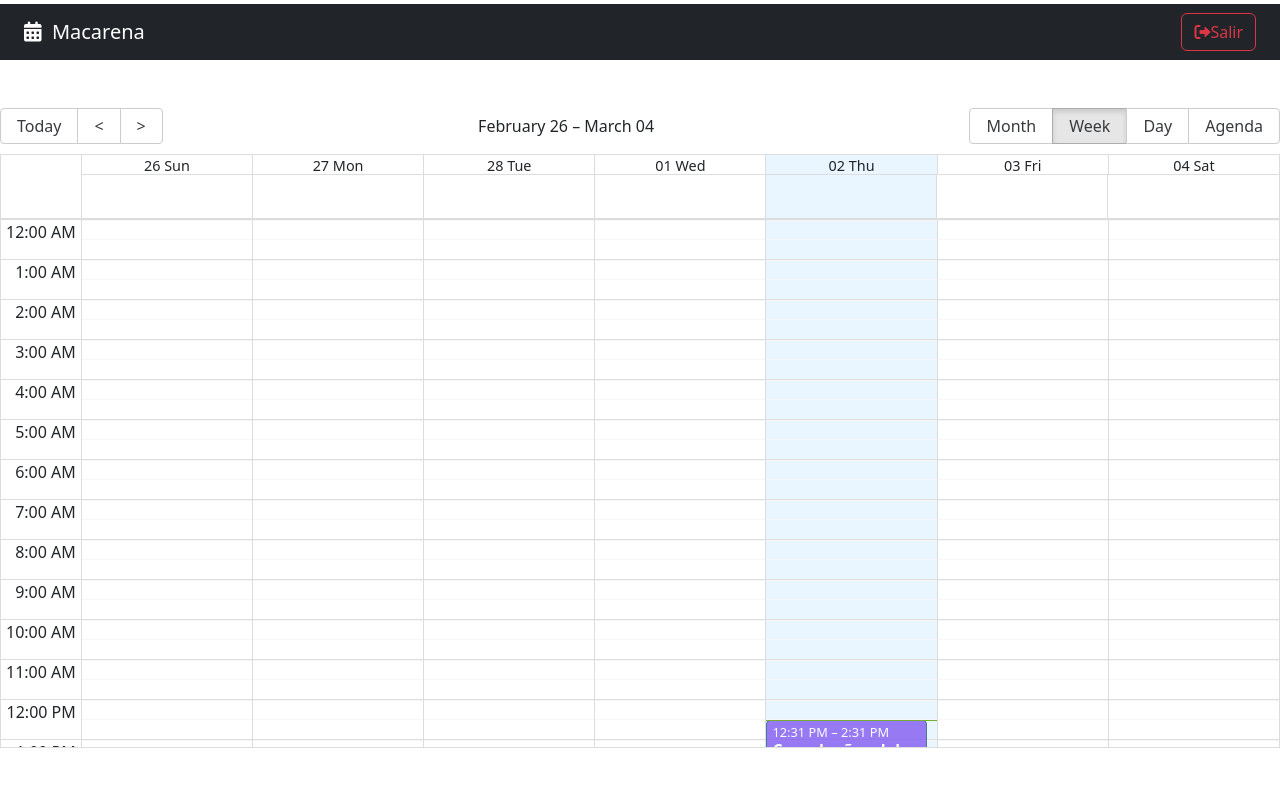
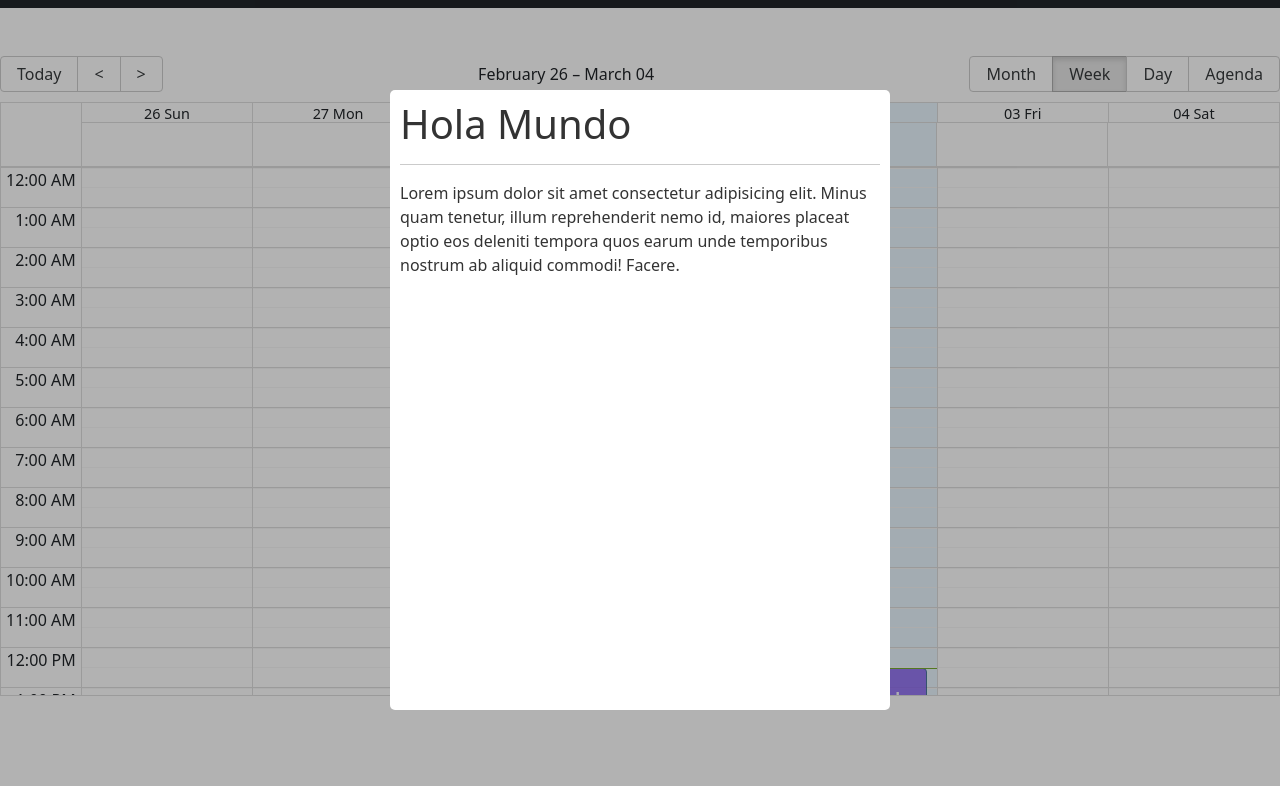
Before and after one commit to Macamescobar/Calendar-App, a React (Vite) app: page / in a window 1280 px wide. Shown: the top 786 px of the page. Built offline with nearby package versions, Linux system fonts and the light colour scheme.

Commit message:
add modal

```diff
--- a/package.json
+++ b/package.json
@@ -16,6 +16,7 @@
     "react-big-calendar": "^1.6.8",
     "react-bootstrap": "^2.7.2",
     "react-dom": "^18.2.0",
+    "react-modal": "^3.16.1",
     "react-router-dom": "^6.8.1"
   },
   "devDependencies": {
--- /dev/null
+++ b/src/calendar/components/CalendarModal.jsx
@@ -0,0 +1,42 @@
+import { useState } from "react";
+import Modal from "react-modal";
+
+const customStyles = {
+  content: {
+    top: "50%",
+    left: "50%",
+    right: "auto",
+    bottom: "auto",
+    marginRight: "-50%",
+    transform: "translate(-50%, -50%)",
+  },
+};
+
+Modal.setAppElement('#root');
+
+
+export const CalendarModal = () => {
+
+    const [isOpen, setIsOpen] = useState(true);
+
+    const onCloseModal = () => {
+        console.log('cerrando modal')
+        setIsOpen(false);
+    }
+
+  return (
+    <Modal
+        isOpen={ isOpen}
+        onRequestClose={ onCloseModal }
+        style={customStyles}
+        className="modal"
+        overlayClassName="modal-fondo"
+        closeTimeoutMS={ 200 }
+    >
+        <h1> Hola Mundo </h1>
+        <hr/>
+        <p> Lorem ipsum dolor sit amet consectetur adipisicing elit. Minus quam tenetur, illum reprehenderit nemo id, maiores placeat optio eos deleniti tempora quos earum unde temporibus nostrum ab aliquid commodi! Facere.</p>
+    </Modal>
+  )
+
+};
--- a/src/calendar/index.js
+++ b/src/calendar/index.js
@@ -1,4 +1,4 @@
-
+export * from "./components/CalendarModal";
 export * from "./components/Navbar";
 export * from "./components/CalendarEvent";
 export * from "./pages/CalendarPage";
--- a/src/calendar/pages/CalendarPage.jsx
+++ b/src/calendar/pages/CalendarPage.jsx
@@ -3,7 +3,7 @@
 
 import { addHours } from "date-fns";
 
-import { NavBar, CalendarEvent } from "../";
+import { NavBar, CalendarEvent, CalendarModal } from "../";
 import { localizer, messages } from "../../helpers";
 import { useState } from "react";
 
@@ -18,7 +18,8 @@
   user: {
     _id: '123',
     name: 'Macarena'
-  }
+  },
+
 }]
 
 export const CalendarPage = () => {
@@ -32,7 +33,8 @@
       background: '#835af1',
       borderRadius: 4,
       opacity: 0.8,
-      color: 'white'
+      color: 'white',
+      width: "50%",
     }
 
     return {
@@ -73,6 +75,8 @@
         onSelectEvent = { onSelect }
         onView = { onViewChanged }
       />
+
+      <CalendarModal/>
     </>
   );
 };
--- a/src/style.css
+++ b/src/style.css
@@ -1,69 +1,40 @@
-:root {
-  font-family: Inter, system-ui, Avenir, Helvetica, Arial, sans-serif;
-  line-height: 1.5;
-  font-weight: 400;
-
-  color-scheme: light dark;
-  color: rgba(255, 255, 255, 0.87);
-  background-color: #242424;
-
-  font-synthesis: none;
-  text-rendering: optimizeLegibility;
-  -webkit-font-smoothing: antialiased;
-  -moz-osx-font-smoothing: grayscale;
-  -webkit-text-size-adjust: 100%;
+/* Modal */
+.ReactModalPortal > div{
+  opacity: 0;
 }
 
-a {
-  font-weight: 500;
-  color: #646cff;
-  text-decoration: inherit;
-}
-a:hover {
-  color: #535bf2;
+.ReactModalPortal .ReactModal__Overlay {
+  align-items: center;
+  display: flex;
+  justify-content: center;
+  transition: opacity .2s ease-in-out;
+  z-index: 999;
 }
 
-body {
-  margin: 0;
-  display: flex;
-  place-items: center;
-  min-width: 320px;
-  min-height: 100vh;
+.modal-fondo {
+  background-color: rgba(0, 0, 0, 0.3);
+  bottom: 0;
+  left: 0;
+  right: 0;
+  top: 0;
+  position: fixed;
 }
 
-h1 {
-  font-size: 3.2em;
-  line-height: 1.1;
+.ReactModalPortal .ReactModal__Overlay--after-open {
+  opacity: 1;
 }
 
-button {
-  border-radius: 8px;
-  border: 1px solid transparent;
-  padding: 0.6em 1.2em;
-  font-size: 1em;
-  font-weight: 500;
-  font-family: inherit;
-  background-color: #1a1a1a;
-  cursor: pointer;
-  transition: border-color 0.25s;
-}
-button:hover {
-  border-color: #646cff;
-}
-button:focus,
-button:focus-visible {
-  outline: 4px auto -webkit-focus-ring-color;
+.ReactModalPortal .ReactModal__Overlay--before-close {
+  opacity: 0;
 }
 
-@media (prefers-color-scheme: light) {
-  :root {
-    color: #213547;
-    background-color: #ffffff;
-  }
-  a:hover {
-    color: #747bff;
-  }
-  button {
-    background-color: #f9f9f9;
-  }
+.modal {
+  background: white;
+  border-radius: 5px;
+  color: rgb(51, 51, 51);
+  display: inline;
+  max-height: 620px;
+  max-width: 500px;
+  outline: none;
+  padding: 10px;
 }
```
Also changed, not shown: 1 other file (tests, documents, lock files or other folders).
